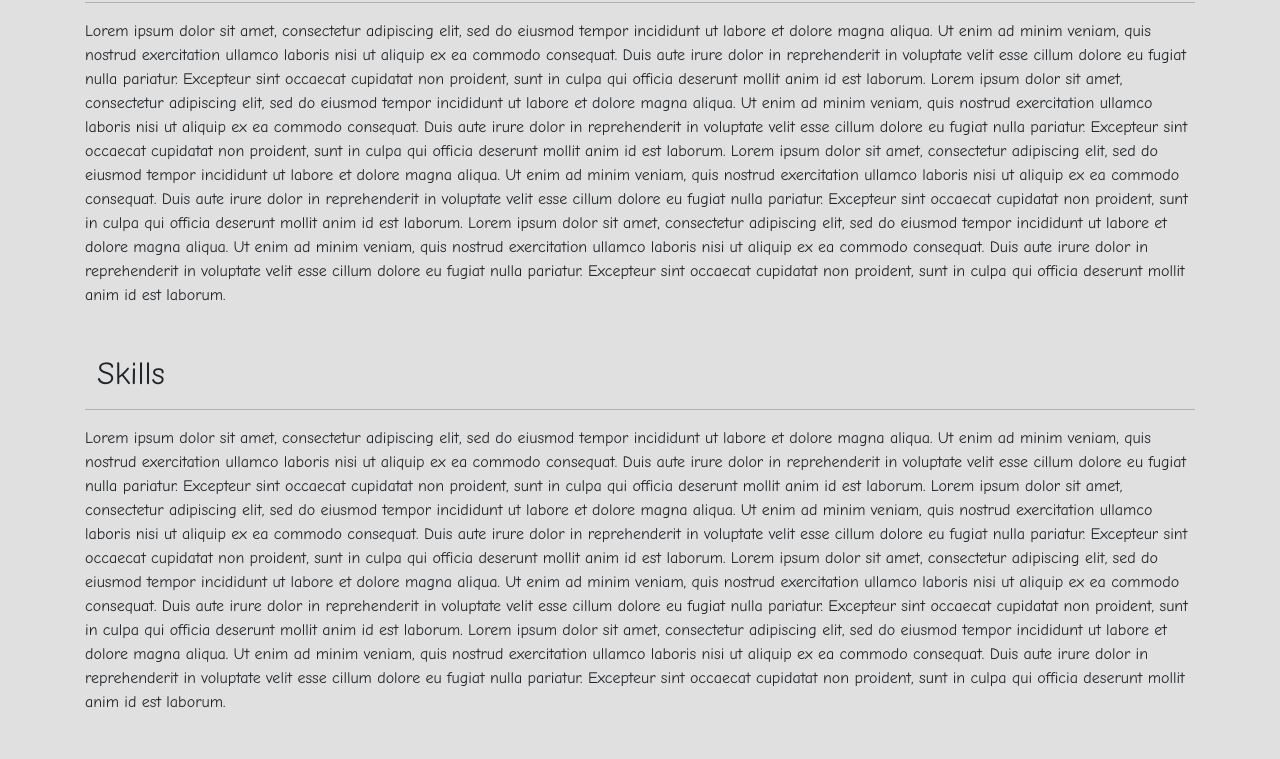
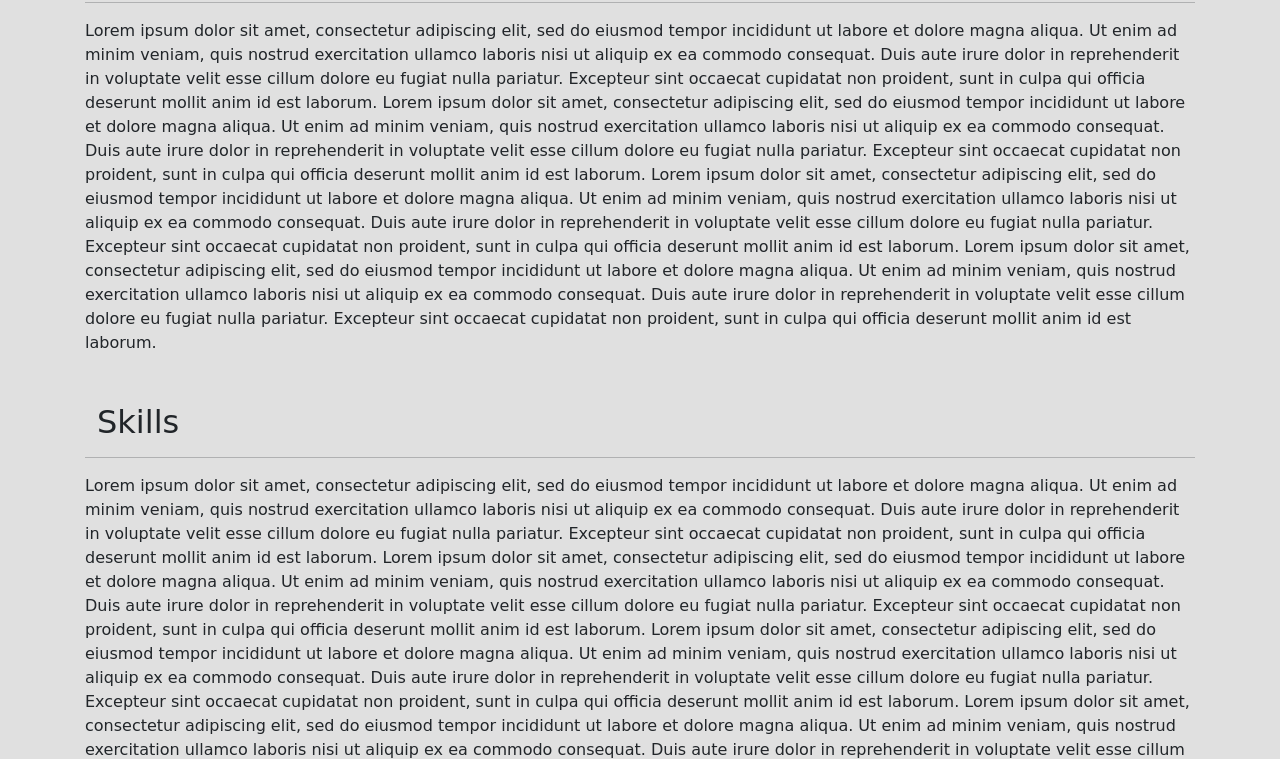
Before and after one commit to retxej112600/jexter_tomas_online_portfolio, a plain HTML site: page index.html in a window 1280 px wide. Shown: the part 496-1255 px from the top of the page. Drawn offline with Linux system fonts and the light colour scheme.

Commit message:
changes here

```diff
--- a/assets/css/app.css
+++ b/assets/css/app.css
@@ -1,5 +1,5 @@
 *{
-    font-family: Comic Sans MS, Comic Sans, cursive !important;
+    font-family: 'Gochi Hand', cursive;
     scroll-behavior: smooth;
 }
 
```
